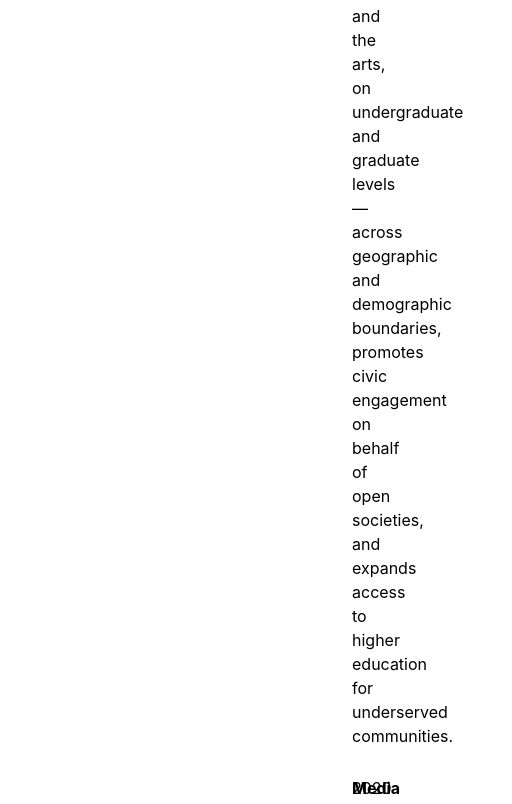
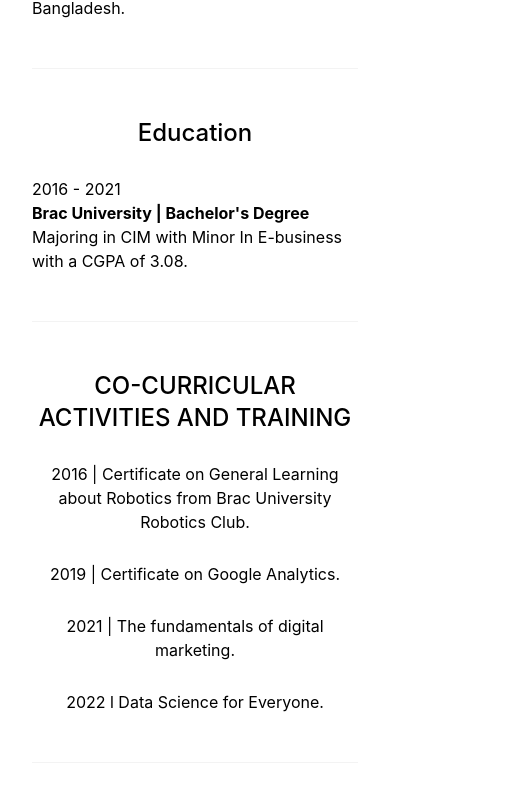
Before and after one commit to Navid101/rifatportfolio, a Next.js app: page /resume in a window 390 px wide. Shown: the part 1181-1985 px from the top of the page, 512 px wide, since content can reach past the window. Built offline with nearby package versions, Linux system fonts and the light colour scheme.

Commit message:
resume done

```diff
--- a/components/ResumeContent.jsx
+++ b/components/ResumeContent.jsx
@@ -5,7 +5,7 @@ const ResumeContent = ({time,subject,description}) => {
 
         if(subject){
             return(
-                <div className="grid grid-cols-3 pt-1">
+                <div className="grid lg:grid-cols-3 pt-1">
                     <span className=''>{time}</span>
                     <div className="w-full col-span-2">
                         <h1 className='font-bold'>{subject}</h1>
@@ -16,9 +16,9 @@ const ResumeContent = ({time,subject,description}) => {
         }else{
             return (
                 <div className="grid grid-cols-1 pt-1">
-                    <div className="flex flex-col space-y-3">
-                        <h1 className=''>{description}</h1>
-                    </div>
+
+                        <h1 className='text-center lg:text-left'>{description}</h1>
+
                 </div>
             )
         }
--- a/components/ResumeItem.jsx
+++ b/components/ResumeItem.jsx
@@ -3,9 +3,9 @@ import ResumeContent from './ResumeContent'
 
 const ResumeItem = ({title, content}) => {
   return (
-    <div className='grid grid-cols-3 space-x-24 w-full'>
-        <h1 className='text-3xl font-medium w-full'>{title}</h1>
-        <div className="flex flex-col items-start space-y-6 col-span-2">
+    <div className='grid lg:grid-cols-3 space-y-6 lg:space-y-0 lg:space-x-24 w-full'>
+        <h1 className='text-2xl text-center lg:text-3xl lg:text-left font-medium w-full'>{title}</h1>
+        <div className="flex flex-col items-center lg:items-start space-y-6 lg:col-span-2">
             {content && content.map((item,index)=>{
                 return(
                     <ResumeContent key={index} time={item.time} subject={item.subject} description={item.description}></ResumeContent>
--- a/pages/resume.jsx
+++ b/pages/resume.jsx
@@ -53,8 +53,8 @@ const resume = () => {
     }
   ]
   return (
-    <div className='container px-64 m-auto space-y-12 flex flex-col items-center md:items-start py-8 md:py-28'>
-        <p className='text-3xl md:text-5xl font-medium'>Resume</p>
+    <div className='container px-8 lg:px-64 m-auto space-y-12 flex flex-col items-center lg:items-start py-8 lg:py-28'>
+        <p className='text-3xl lg:text-5xl font-medium'>Resume</p>
         {data.map((item,index)=>{
           return (
             <>
--- a/tailwind.config.js
+++ b/tailwind.config.js
@@ -13,6 +13,7 @@ module.exports = {
         lightGray:'#f3f3f3'
       }
     },
+
   },
   plugins: [],
 }
```
